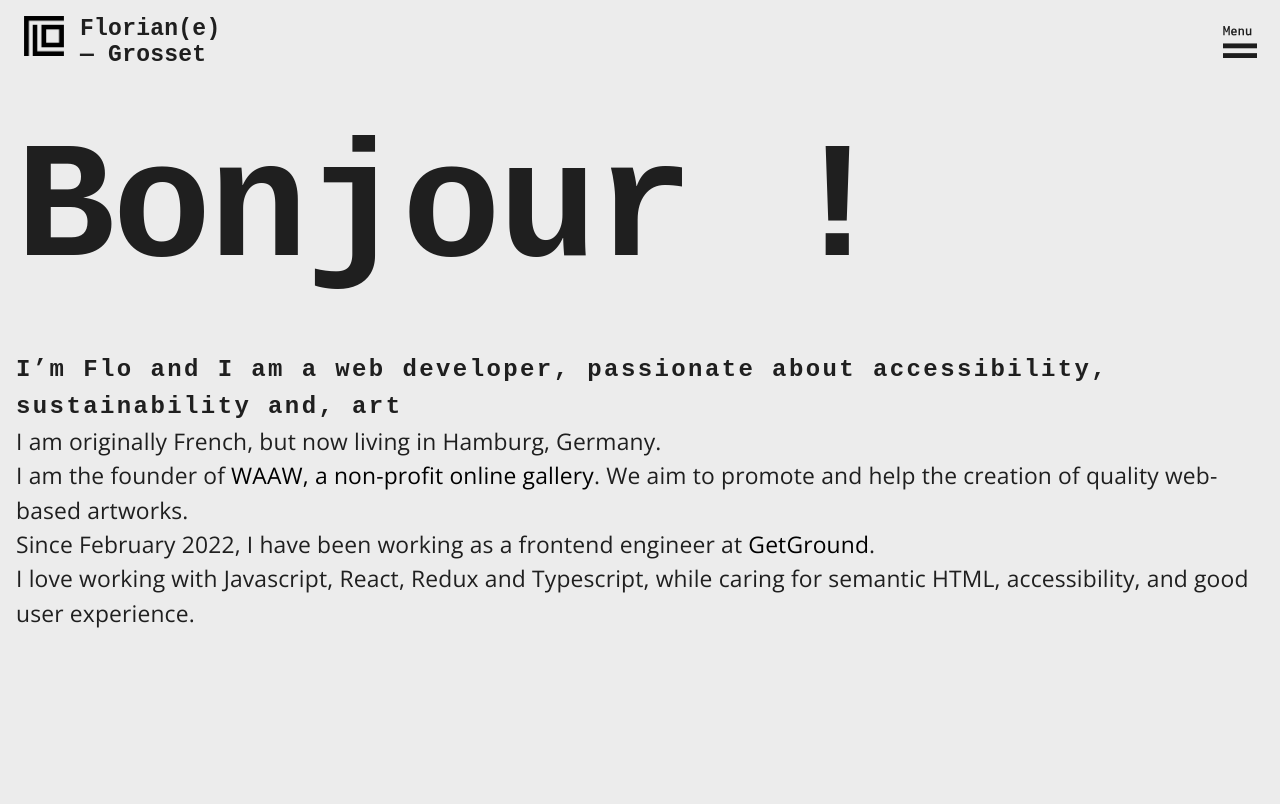
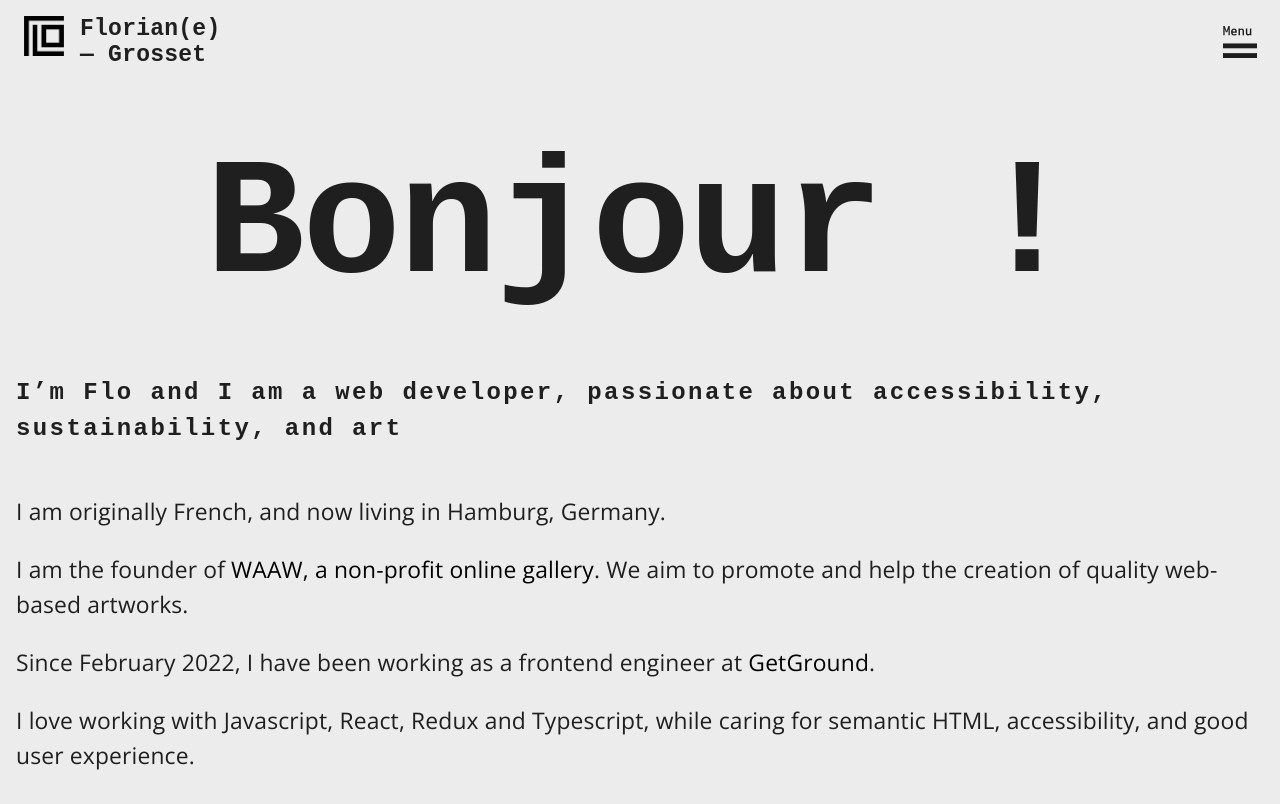
Before and after one commit to grosset-floriane/floriangegrosset-client, a React (Create React App) app: page / in a window 1280 px wide. Shown: the top 804 px of the page. Built offline with nearby package versions, Linux system fonts and the light colour scheme; a web font is replaced by a local one.

Commit message:
add spacing

```diff
--- a/src/component-pages/About/index.tsx
+++ b/src/component-pages/About/index.tsx
@@ -1,22 +1,22 @@
 import React from 'react'
-import { Typography, Link } from '@mui/material'
+import { Typography } from '@mui/material'
 import ExternalLink from 'components/ExternalLink'
 
 const About = () => {
 	return (
 		<>
-			<Typography variant="h1" lang="fr">
+			<Typography variant="h1" lang="fr" mb={3} mt={2} textAlign="center">
 				Bonjour !
 			</Typography>
-			<Typography variant="bodyImpact">
+			<Typography variant="bodyImpact" component="p" mb={6}>
 				I’m Flo and I am a web developer, passionate about
-				accessibility, sustainability and, art
+				accessibility, sustainability, and art
 			</Typography>
-			<Typography>
-				I am originally French, but now living in Hamburg, Germany.
+			<Typography mb={3}>
+				I am originally French, and now living in Hamburg, Germany.
 			</Typography>
 
-			<Typography>
+			<Typography mb={3}>
 				I am the founder of{' '}
 				<ExternalLink href="https://waawgallery.com">
 					WAAW, a non-profit online gallery
@@ -24,7 +24,7 @@ const About = () => {
 				. We aim to promote and help the creation of quality web-based
 				artworks.
 			</Typography>
-			<Typography>
+			<Typography mb={3}>
 				Since February 2022, I have been working as a frontend engineer
 				at{' '}
 				<ExternalLink href="https://getground.co.uk">
@@ -32,10 +32,10 @@ const About = () => {
 				</ExternalLink>
 				.
 			</Typography>
-			<Typography>
+			<Typography mb={3}>
 				I love working with Javascript, React, Redux and Typescript,
 				while caring for semantic HTML, accessibility, and good user
-				experience.{' '}
+				experience.
 			</Typography>
 		</>
 	)
```
